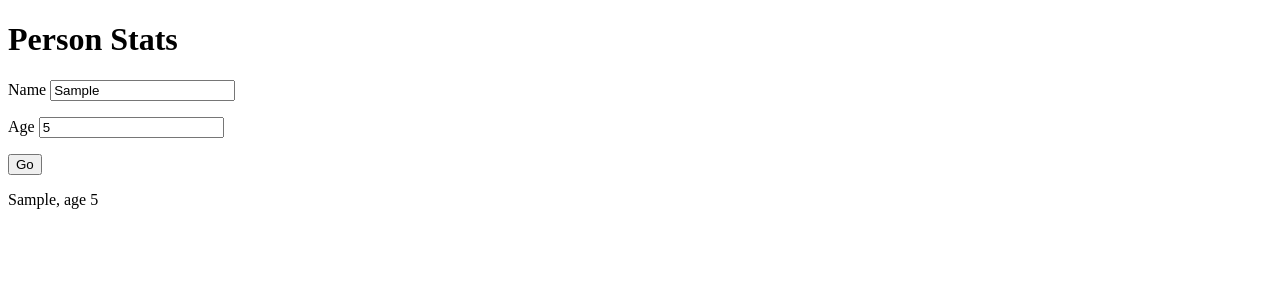
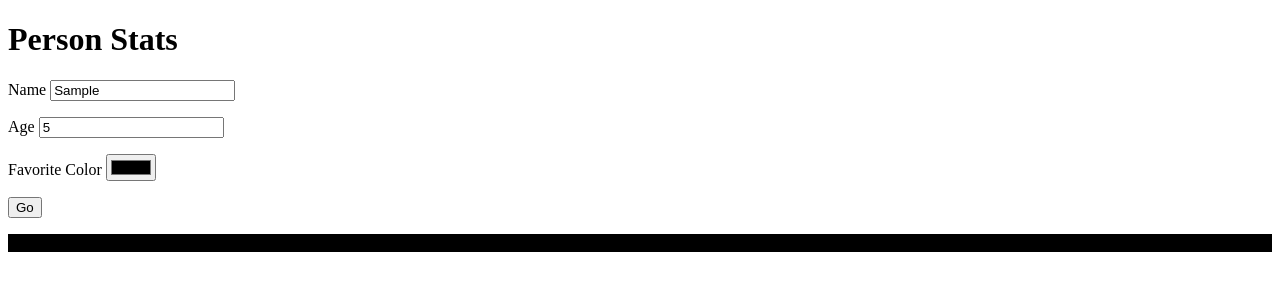
Before and after one commit to dpalazz/person-stats, a plain HTML site: page index.html in a window 1280 px wide. Both pictures are taken after typing "Sample", "5" into the empty fields and a click on the button "Go". Drawn offline with Linux system fonts and the light colour scheme.

Commit message:
Display stats in the person's favorite color

```diff
--- a/index.html
+++ b/index.html
@@ -16,6 +16,10 @@
       <label for="age">Age</label>
       <input type="number" name="age">
     </p>
+    <p>
+      <label for="favoriteColor">Favorite Color</label>
+      <input type="color" name="favoriteColor">
+    </p>
     <button type="submit">Go</button>
   </form>
   <div id="stats"></div>
--- a/index.js
+++ b/index.js
@@ -1,13 +1,16 @@
 function handleSubmit(event){
   event.preventDefault()
-  const stats = document.querySelector('#stats')
+
   const f = event.target
   const name = f.personName.value
   const age = f.age.value
+  const favoriteColor = f.favoriteColor.value
 
   const p = document.createElement('p')
-  p.textContent = `${name}, age ${age}`
+  p.textContent = `${name}, age ${age}, favorite color ${favoriteColor}`
+  p.style.backgroundColor = favoriteColor
 
+  const stats = document.querySelector('#stats')
   stats.appendChild(p)
 }
 
```
